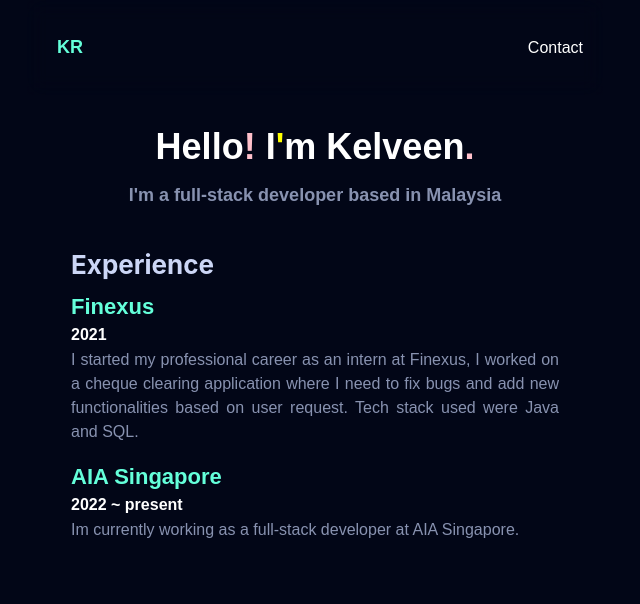
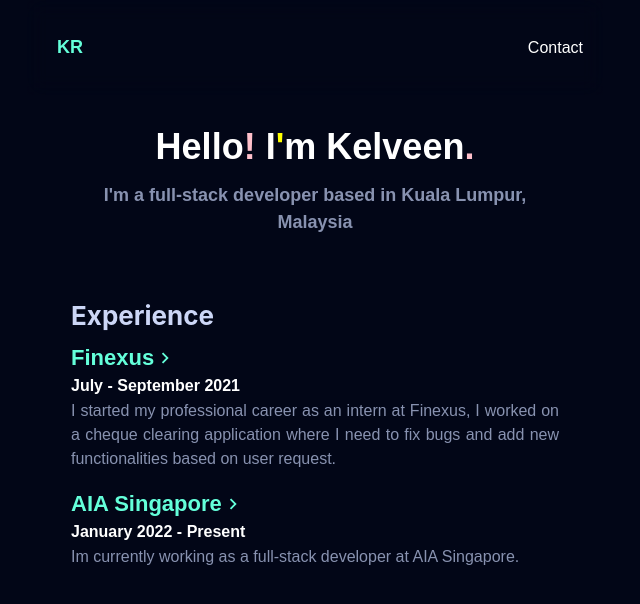
Before and after one commit to KelveenRaj/portfolio2024, a React (Create React App) app: page / in a window 1280 px wide. Shown: the top 604 px of the page, without its empty margins (325-965 px from the left). Built offline with nearby package versions, Linux system fonts and the light colour scheme.

Commit message:
fix experience section

```diff
--- a/src/components/AnimatedText.js
+++ b/src/components/AnimatedText.js
@@ -1,5 +1,11 @@
 import React, { useState, useEffect } from "react";
-import styled from "styled-components";
+import styled, { keyframes } from "styled-components";
+
+const blink = keyframes`
+  50% {
+    opacity: 0;
+  }
+`;
 
 const AnimatedTextContainer = styled.div`
   font-size: ${(props) => props.fontSize || "20px"};
@@ -13,11 +19,16 @@ const AnimatedTextContainer = styled.div`
   span.pink {
     color: pink;
   }
+
+  span.blink {
+    animation: ${blink} 0.8s infinite;
+  }
 `;
 
 const AnimatedText = ({ text, fontSize, fontWeight }) => {
   const [currentText, setCurrentText] = useState("");
-  const delay = 100;
+  const [showBlinkingDot, setShowBlinkingDot] = useState(false);
+  const delay = 80;
 
   useEffect(() => {
     let index = 0;
@@ -28,6 +39,7 @@ const AnimatedText = ({ text, fontSize, fontWeight }) => {
 
       if (index > text.length) {
         clearInterval(intervalId);
+        setShowBlinkingDot(true);
       }
     }, delay);
 
@@ -42,7 +54,9 @@ const AnimatedText = ({ text, fontSize, fontWeight }) => {
       { chars: [".", ",", "!"], className: "pink" },
     ];
 
-    return currentText.split("").map((char, i) => {
+    return (
+      <>
+        {currentText.split("").map((char, i) => {
           for (const rule of highlightRules) {
             if (rule.chars.includes(char)) {
               return (
@@ -53,7 +67,12 @@ const AnimatedText = ({ text, fontSize, fontWeight }) => {
             }
           }
           return <span key={i}>{char}</span>;
-    });
+        })}
+        {showBlinkingDot && (
+          <span className={`blink ${highlightRules[1].className}`}>.</span>
+        )}
+      </>
+    );
   };
 
   return (
--- a/src/components/Experience.js
+++ b/src/components/Experience.js
@@ -1,4 +1,5 @@
 import { Box, Stack, Text, Heading, Flex, Link } from "@chakra-ui/react";
+import { ChevronRightIcon } from "@chakra-ui/icons";
 
 const Experience = ({ data }) => {
   return (
@@ -29,9 +30,11 @@ const Experience = ({ data }) => {
                 fontWeight: "bold",
                 color: "#64ffda",
                 textDecoration: "none",
+                alignItems: "center",
               }}
             >
               {item.company}
+              <ChevronRightIcon />
             </Link>
             <Text
               style={{
--- a/src/pages/about/index.js
+++ b/src/pages/about/index.js
@@ -20,9 +20,11 @@ const About = () => {
         {/* Heading */}
         <Stack>
           <AnimatedText text={data.hello} fontSize="36px" />
-          <Text fontSize={"18px"} fontWeight={600} color="#8892B0">
-            {data.info}
-          </Text>
+          <Section delay={1.3}>
+            <Text fontSize={"18px"} fontWeight={600} color="#8892B0">
+              {data.info}
+            </Text>
+          </Section>
         </Stack>
 
         {/* Experience */}
--- a/src/utils/constants.json
+++ b/src/utils/constants.json
@@ -1,21 +1,23 @@
 {
   "logo": "KR",
   "name": "Kelveen Raj",
-  "hello": "Hello! I'm Kelveen.",
-  "info": "I'm a full-stack developer based in Malaysia",
+  "hello": "Hello! I'm Kelveen",
+  "info": "I'm a full-stack developer based in Kuala Lumpur, Malaysia",
   "role": "Fullstack Developer",
   "experience": [
     {
       "company": "Finexus",
       "url": "https://www.finexusgroup.com/",
-      "year": "2021",
-      "desc": "I started my professional career as an intern at Finexus, I worked on a cheque clearing application where I need to fix bugs and add new functionalities based on user request. Tech stack used were Java and SQL."
+      "year": "July - September 2021",
+      "desc": "I started my professional career as an intern at Finexus, I worked on a cheque clearing application where I need to fix bugs and add new functionalities based on user request.",
+      "stack": "Java, SQL"
     },
     {
       "company": "AIA Singapore",
       "url": "https://www.aia.com.sg/en/index",
-      "year": "2022 ~ present",
-      "desc": "Im currently working as a full-stack developer at AIA Singapore."
+      "year": "January 2022 - Present",
+      "desc": "Im currently working as a full-stack developer at AIA Singapore.",
+      "stack": "React, Node.js, Jest, Azure DevOps"
     }
   ]
 }
```
Lines whose indentation alone changed are shown as unchanged.
